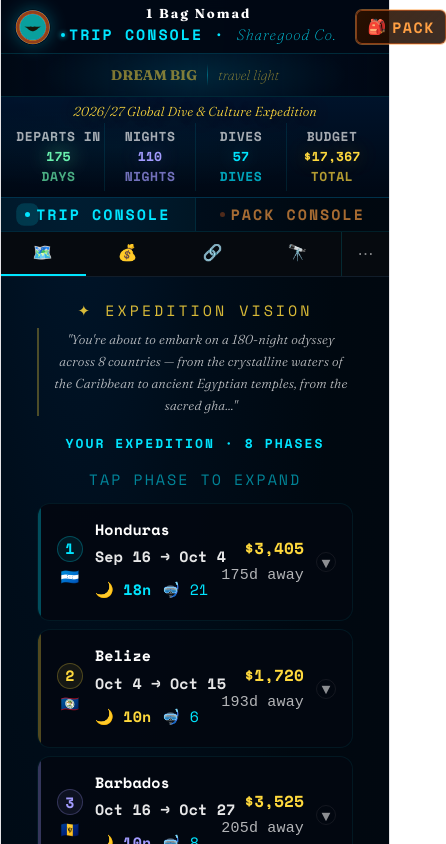
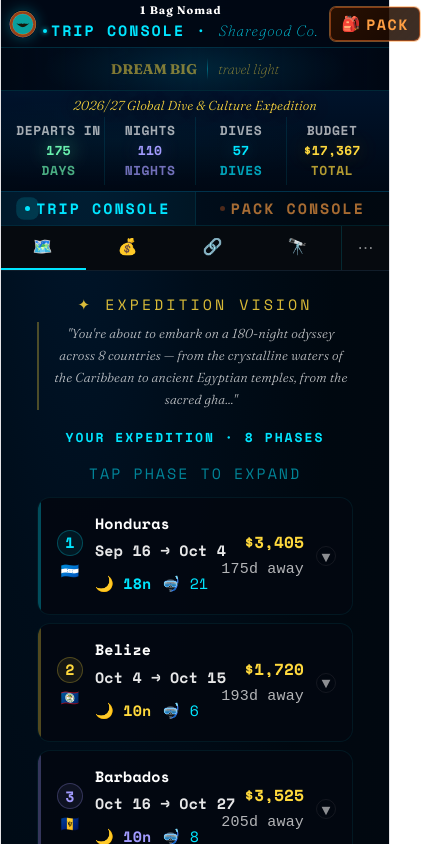
Before and after one commit to mikolangelo2-art/1-Bag-Nomad, a React (Vite) app: page / in a window 390 px wide. Shown: the top 844 px of the page, 446 px wide, since content can reach past the window. Built offline with nearby package versions, Linux system fonts and the light colour scheme.

Commit message:
mobile: smaller logo/wordmark/padding on header

```diff
--- a/src/App.jsx
+++ b/src/App.jsx
@@ -312,10 +312,10 @@ function ConsoleHeader({console:which,isMobile,rightSlot,children}) {
   const divLine=isDream?"rgba(255,217,61,0.5)":isTrip?"rgba(0,229,255,0.35)":"rgba(255,159,67,0.4)";
   return (
     <div style={{background:bg,borderBottom:`1px solid ${bc}`,backdropFilter:"blur(10px)",flexShrink:0}}>
-      <div style={{display:"flex",alignItems:"center",padding:isMobile?"7px 14px":"8px 16px",gap:10}}>
-        <SharegoodLogo size={isMobile?36:44} opacity={0.88} glowColor={logoGlow} animate={isDream}/>
+      <div style={{display:"flex",alignItems:"center",padding:isMobile?"5px 8px":"8px 16px",gap:6}}>
+        <SharegoodLogo size={isMobile?28:44} opacity={0.88} glowColor={logoGlow} animate={isDream}/>
         <div style={{display:"flex",flexDirection:"column",gap:3,flexShrink:0}}>
-          <div style={{fontFamily:"'Fraunces',serif",fontSize:isMobile?13:15,fontWeight:700,color:"#FFF",letterSpacing:2,lineHeight:1}}>1 Bag Nomad</div>
+          <div style={{fontFamily:"'Fraunces',serif",fontSize:isMobile?11:15,fontWeight:700,color:"#FFF",letterSpacing:1,lineHeight:1}}>1 Bag Nomad</div>
           <div style={{display:"flex",alignItems:"center",gap:4}}>
             <div style={{width:4,height:4,borderRadius:"50%",background:dot,boxShadow:`0 0 5px ${dot}`}}/>
             <div style={{fontSize:15,fontWeight:700,color:sub,letterSpacing:2,fontFamily:"'Space Mono',monospace"}}>{sublabel} · <span style={{fontFamily:"'Fraunces',serif",fontWeight:100,fontStyle:"italic",letterSpacing:1}}>Sharegood Co.</span></div>
```
